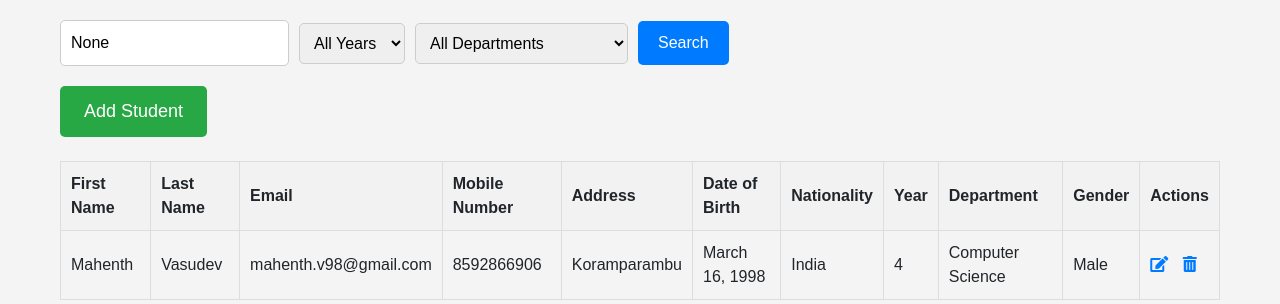
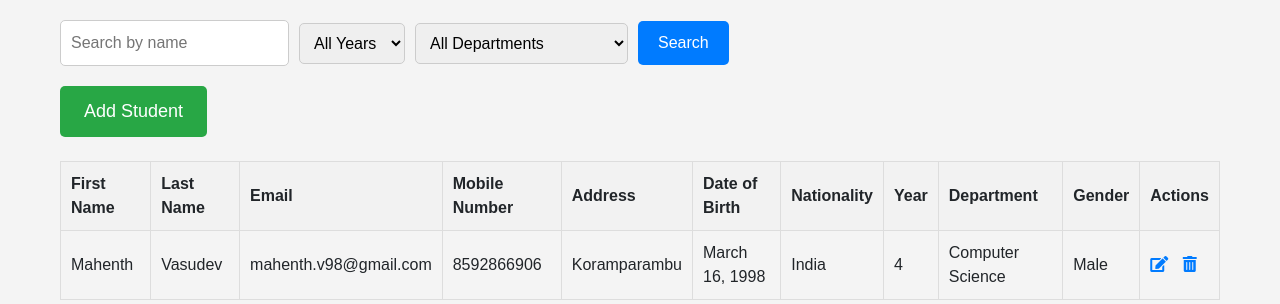
Before and after one commit to mahenth/registrationstration, a Django app: page /registered-students/ in a window 1280 px wide. Shown: the part 74-378 px from the top of the page. Run offline with Django 5.2, Linux system fonts and the light colour scheme; data comes from the database, SQL or seed files in the repository; some libraries are stand-ins or nearby versions.

Commit message:
Update registered_students.html

```diff
--- a/registrationapp/templates/registered_students.html
+++ b/registrationapp/templates/registered_students.html
@@ -15,7 +15,7 @@
             <h2>Registered Students</h2>
         </div>
         <form method="get">
-            <input type="text" name="q" placeholder="Search by name" value="{{ query }}">
+            <input type="text" name="q" placeholder="Search by name" value="">
             <select name="year">
                 <option value="">All Years</option>
                 <option value="1">1st Year</option>
```
